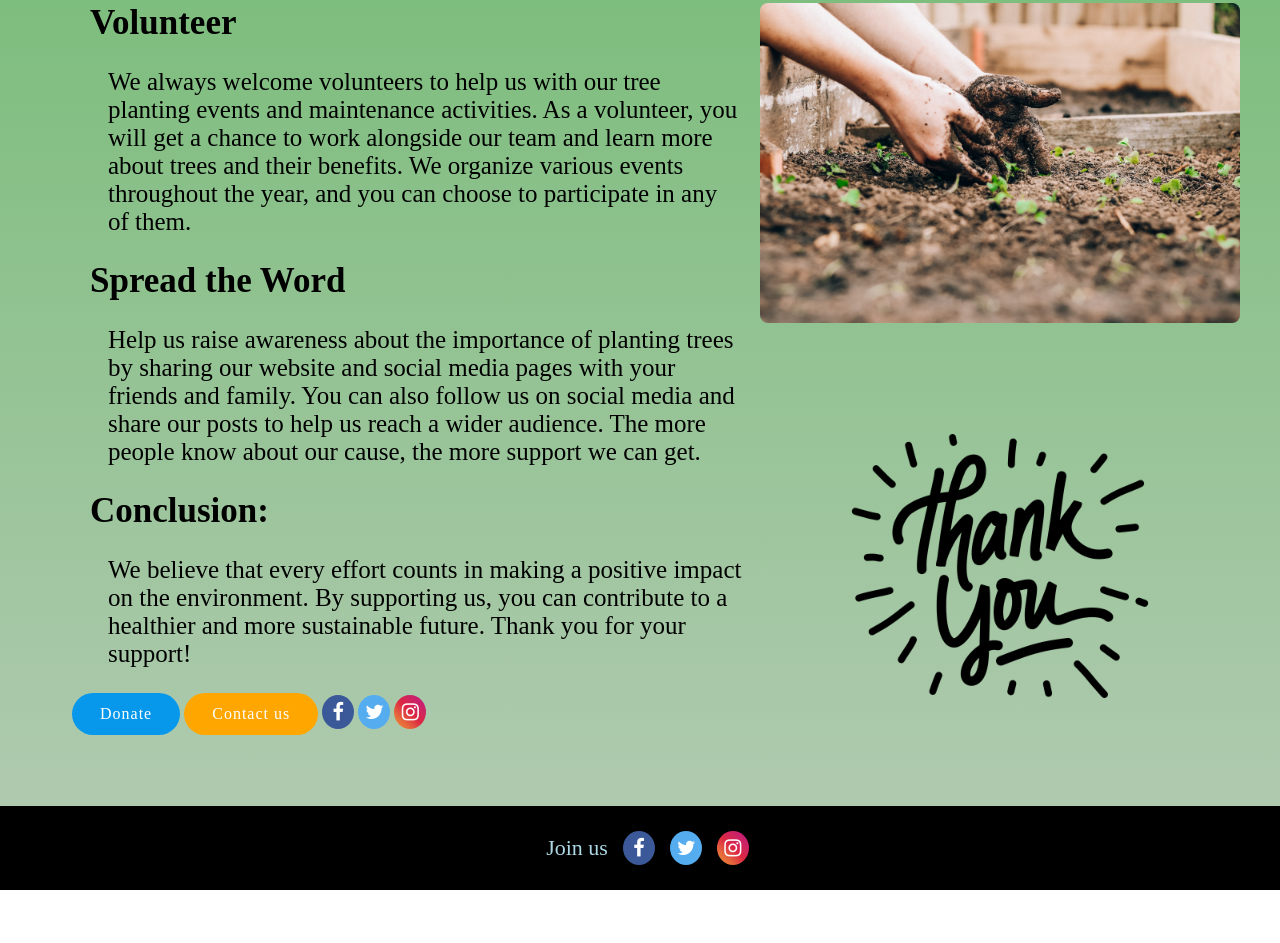
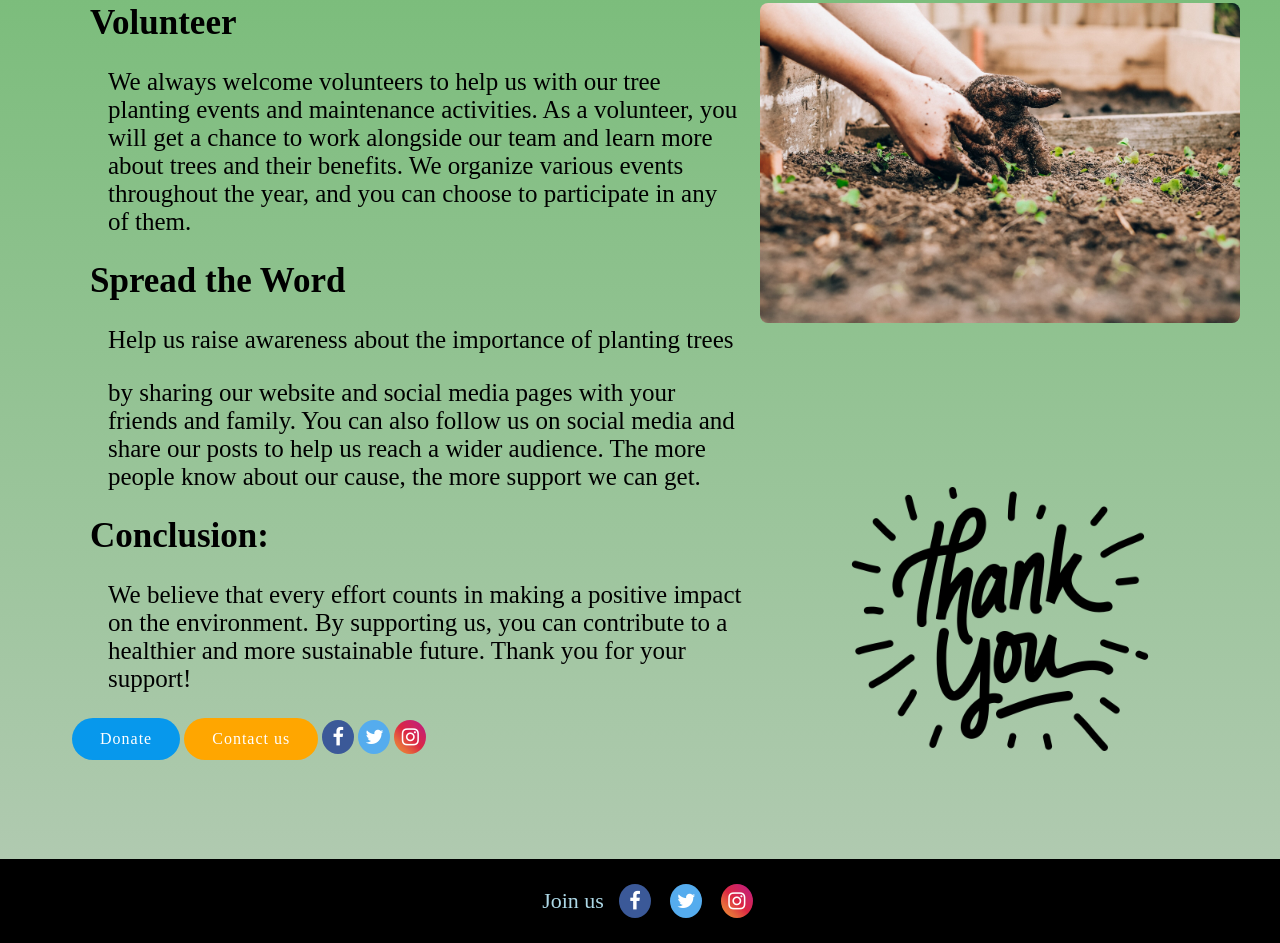
Before and after one commit to Cezar2231/first-site-remade, a plain HTML site: page support-us.html in a window 1280 px wide. Shown: the part 679-1622 px from the top of the page. Before the commit the page ends 1569 px from the top, so only its background shows below. Drawn offline with Linux system fonts and the light colour scheme.

Commit message:
Add files via upload

```diff
--- a/support-us.html
+++ b/support-us.html
@@ -72,11 +72,9 @@
 					<img class="donation-picture" src="img/hands.jfif" alt="Donation picture">
             <p class="text"> We always welcome volunteers to help us with our tree planting events and maintenance activities. As a volunteer, you will get a chance to work alongside our team and learn more about trees and their benefits. We organize various events throughout the year, and you can choose to participate in any of them.</p>
           <h3 class="donation-text">Spread the Word</h3>
-            <p class="text"> Help us raise awareness about the importance of planting trees
+            <p class="text"> Help us raise awareness about the importance of planting trees </p>
 							<img class="donation-picture" src="img/thank-you.png" alt="">
-							by
-							sharing our
-
+							<p class="text">by sharing our
 							website and social media pages with your friends and family.
 							You can also follow us on social media and share our posts to help us reach a wider audience. The more people know about our cause, the more support we can get.</p>
           <h3 class="donation-text">Conclusion:</h3>
@@ -100,10 +98,11 @@
 		<footer>
 			<div class="m-5">
 				<a class="join-us" href="support-us.html">Join us</a>
-
-				<a href="#" class="fa fa-facebook"></a>
-				<a href="#" class="fa fa-twitter"></a>
-				<a href="#" class="fa fa-instagram"></a>
+				<div class="social-media">
+					<a href="#" class="fa fa-facebook"></a>
+					<a href="#" class="fa fa-twitter"></a>
+					<a href="#" class="fa fa-instagram"></a>
+				</div>
 			</div>
 		</footer>
 
```
